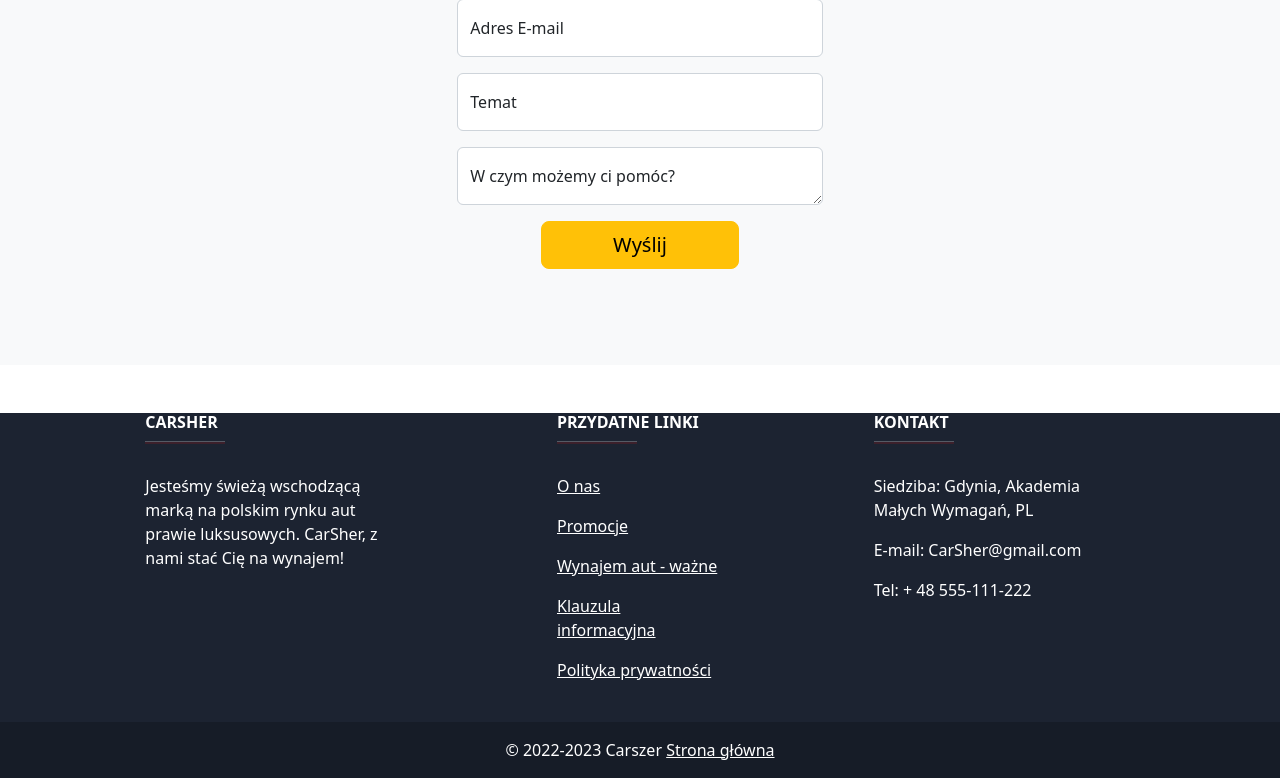
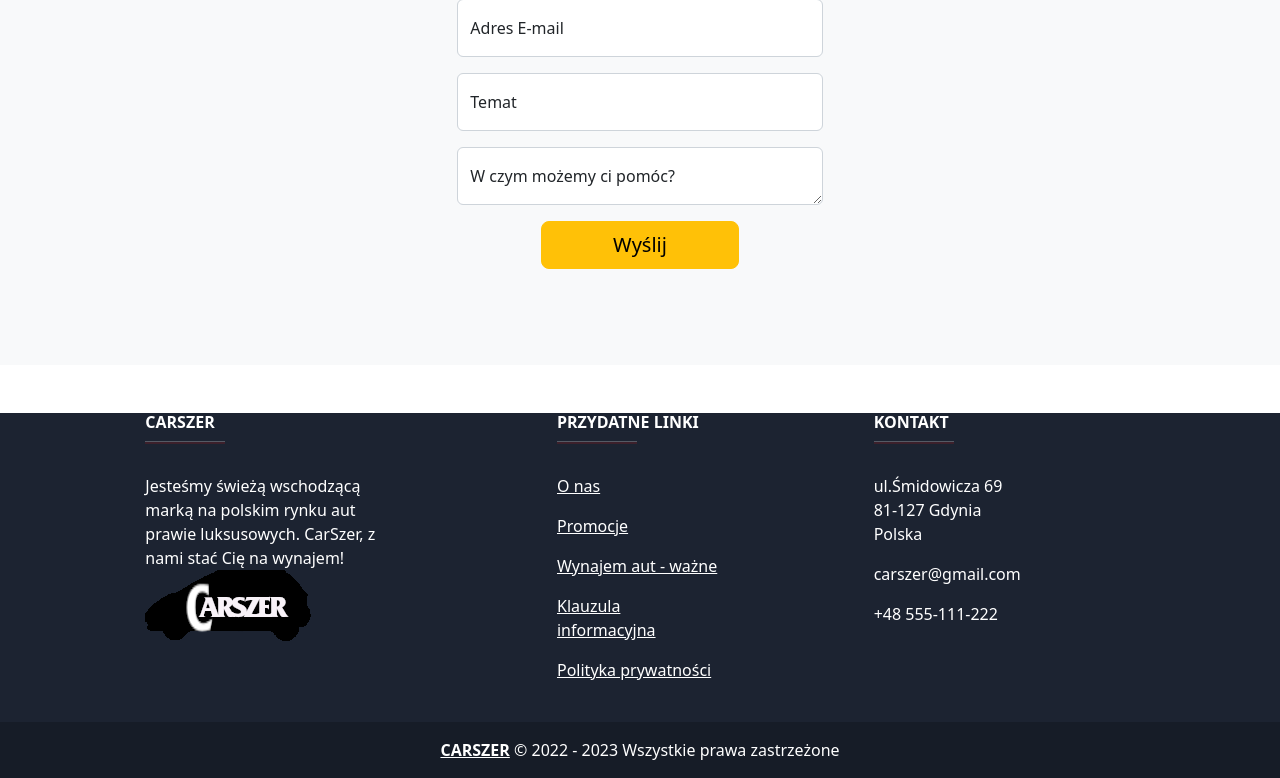
Before and after one commit to carszer/wypozyczalnia, a PHP site: page /index.php in a window 1280 px wide. Shown: the part 1671-2449 px from the top of the page. Run offline with PHP 8.4, Linux system fonts and the light colour scheme; some libraries are stand-ins or nearby versions.

Commit message:
Logo i favicon, dodanie logo w footer

```diff
--- a/footer.php
+++ b/footer.php
@@ -8,14 +8,16 @@
         <div class="container text-center text-md-start mt-5">
           <div class="row mt-3">
             <div class="col-md-3 col-lg-4 col-xl-3 mx-auto mb-4">
-              <h6 class="text-uppercase fw-bold">CarSher</h6>
+              <h6 class="text-uppercase fw-bold">CarSzer</h6>
                 <hr
                     class="mb-4 mt-0 d-inline-block mx-auto"
                    style="width: 80px; background-color: #9b1a1a; height: 3px"
                   />
                   <p>
                     Jesteśmy świeżą wschodzącą marką na polskim rynku aut prawie luksusowych.
-                    CarSher, z nami stać Cię na wynajem!
+                    CarSzer, z nami stać Cię na wynajem!
+
+                    <img src='img\matiz.png'>
                    </p>
             </div>
 
@@ -42,15 +44,17 @@
                 </p>
             </div>
 
-            <div class="col-md-4 col-lg-3 col-xl-3 mx-auto mb-md-0 mb-4">
+            <div class="col-md-4 col-lg-3 col-xl-3 mx-auto mb-md-0 mb-4 ">
               <h6 class="text-uppercase fw-bold">Kontakt</h6>
                 <hr
                   class="mb-4 mt-0 d-inline-block mx-auto"
                   style="width: 80px; background-color: #9b1a1a; height: 3px"
                 />
-                <p><i class="fas fa-home mr-3"></i> Siedziba: Gdynia, Akademia Małych Wymagań, PL</p>
-                <p><i class="fas fa-envelope mr-3"></i> E-mail: CarSher@gmail.com</p>
-                <p><i class="fas fa-phone mr-3"></i> Tel: + 48 555-111-222</p>
+                <p><i class="fas fa-home mr-3"></i>ul.Śmidowicza 69<br>
+                81-127 Gdynia
+                <br>Polska</p>
+                <p><i class="fas fa-envelope mr-3 "></i><a href="mailto:carszer@gmail.com" class="text-decoration-none text-white">carszer@gmail.com</a></p>
+                <p><i class="fas fa-phone mr-3 "></i>+48 555-111-222</p>
             </div>
           </div>
         </div>
@@ -59,10 +63,9 @@
            class="text-center p-3"
            style="background-color: rgba(0, 0, 0, 0.2)"
            >
-           © 2022-2023 Carszer
-           <a class="text-white" href="https://CarSzer.com/"
-           >Strona główna</a
-          >
+           <a class="text-white" href="https:\\carszer.bialystok.pl"><b>CARSZER</b></a> © 2022 - 2023  Wszystkie prawa zastrzeżone
+
+
       </div>
     </footer>
   </body>
```
Also changed, not shown: img/favicon.ico (added), img/matiz.png (added), img/matizB.png (added), img/matizC.png (added), img/matizprzezroczysty.png (added), img/mstile-150x150.png (added), img/small-logo.png (deleted), 1 other file.
